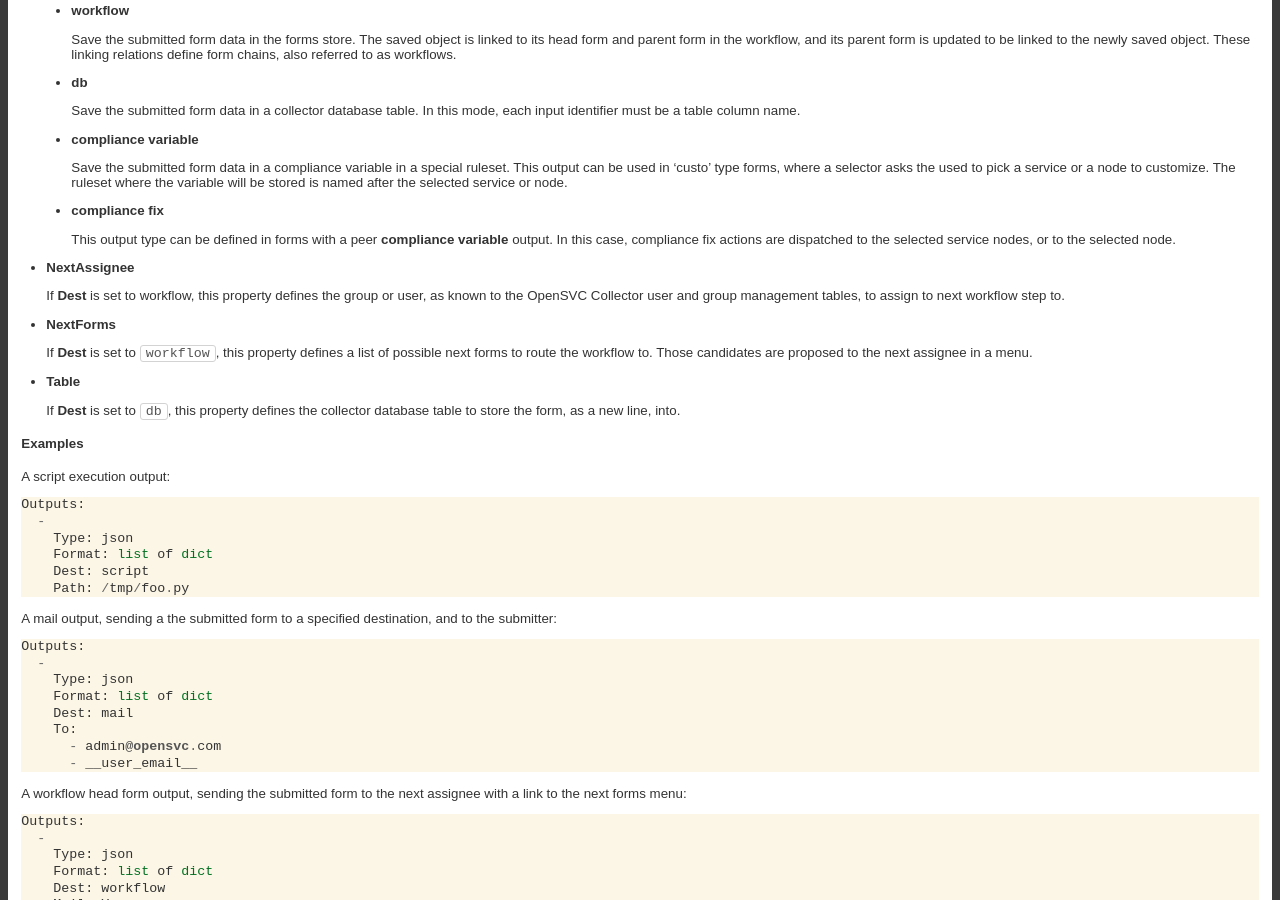
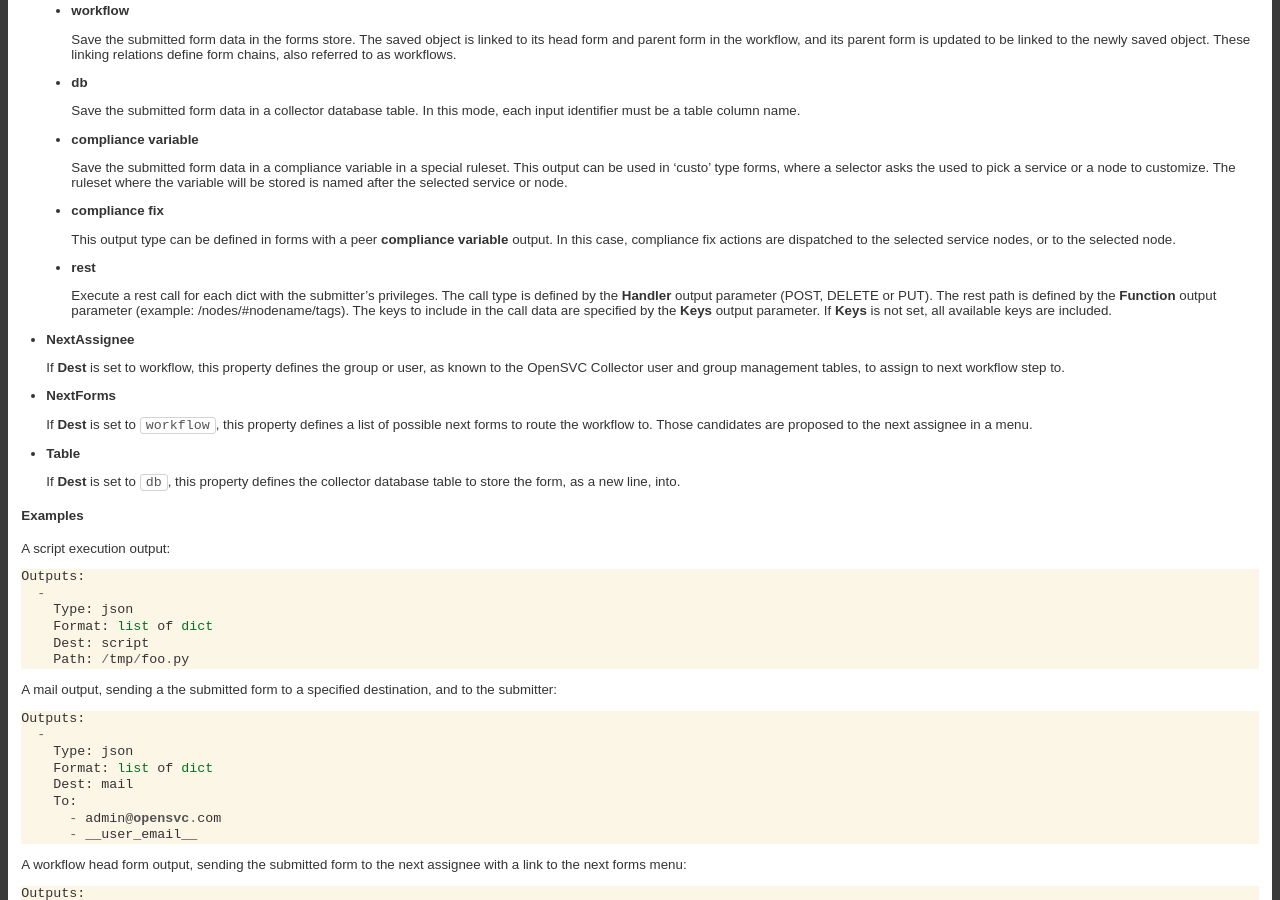
Before and after one commit to opensvc/docs.opensvc.com, a Sphinx documentation site: the page built from source/collector.forms.rst, in a window 1280 px wide and 900 px high, scrolled down 1975 px. Built offline with Sphinx 7.4.7, drawn with Linux system fonts in a browser that asks for light colours; comment, search, counter and statistics services are not loaded.

Commit message:
Document the rest form output

```diff
--- a/source/collector.forms.rst
+++ b/source/collector.forms.rst
@@ -146,6 +146,10 @@ Keywords
   * **compliance fix**
 
     This output type can be defined in forms with a peer **compliance variable** output. In this case, compliance fix actions are dispatched to the selected service nodes, or to the selected node.
+
+  * **rest**
+
+    Execute a rest call for each dict with the submitter's privileges. The call type is defined by the **Handler** output parameter (POST, DELETE or PUT). The rest path is defined by the **Function** output parameter (example: /nodes/#nodename/tags). The keys to include in the call data are specified by the **Keys** output parameter. If **Keys** is not set, all available keys are included.
 
 * **NextAssignee**
 
```
